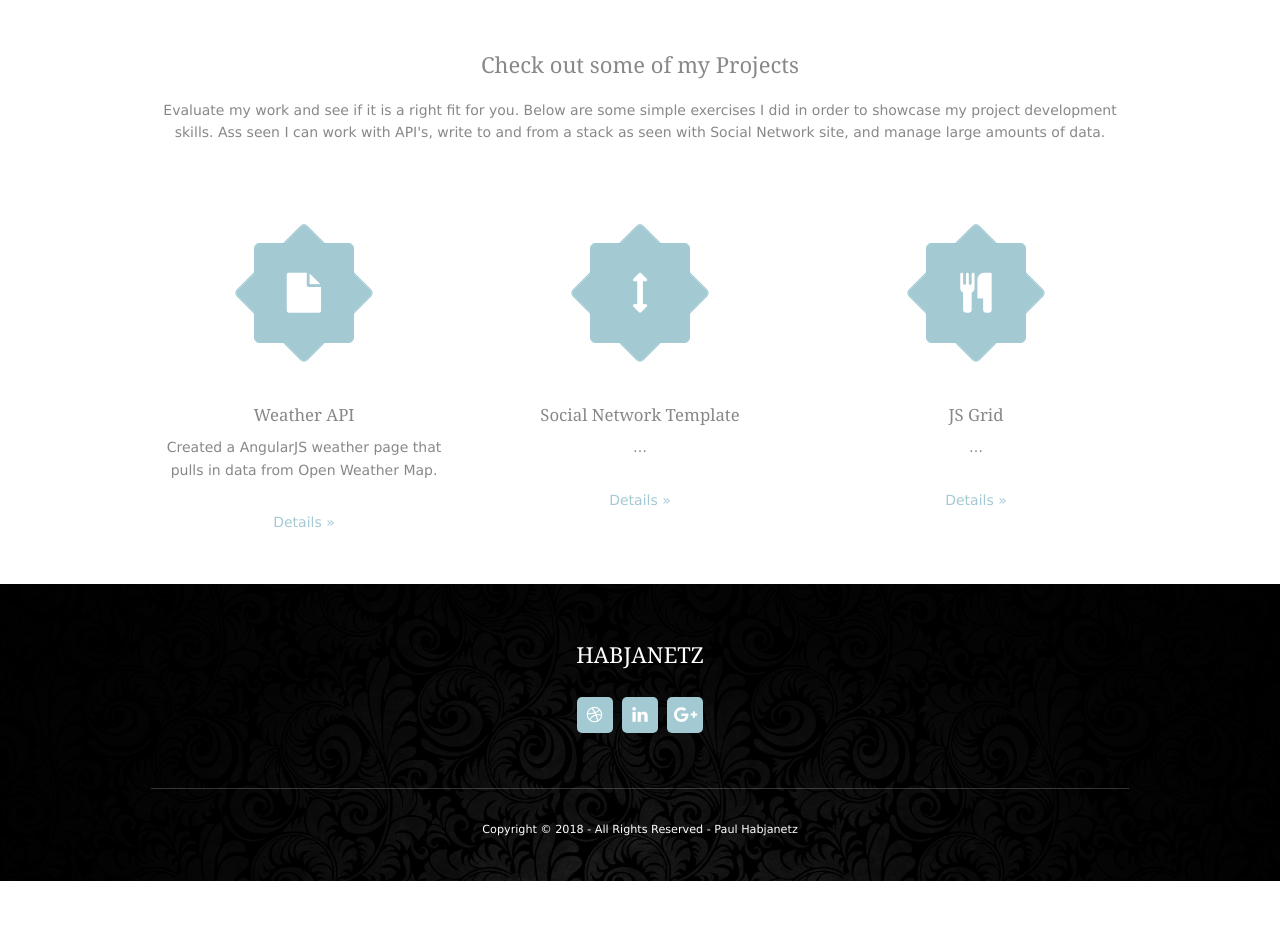
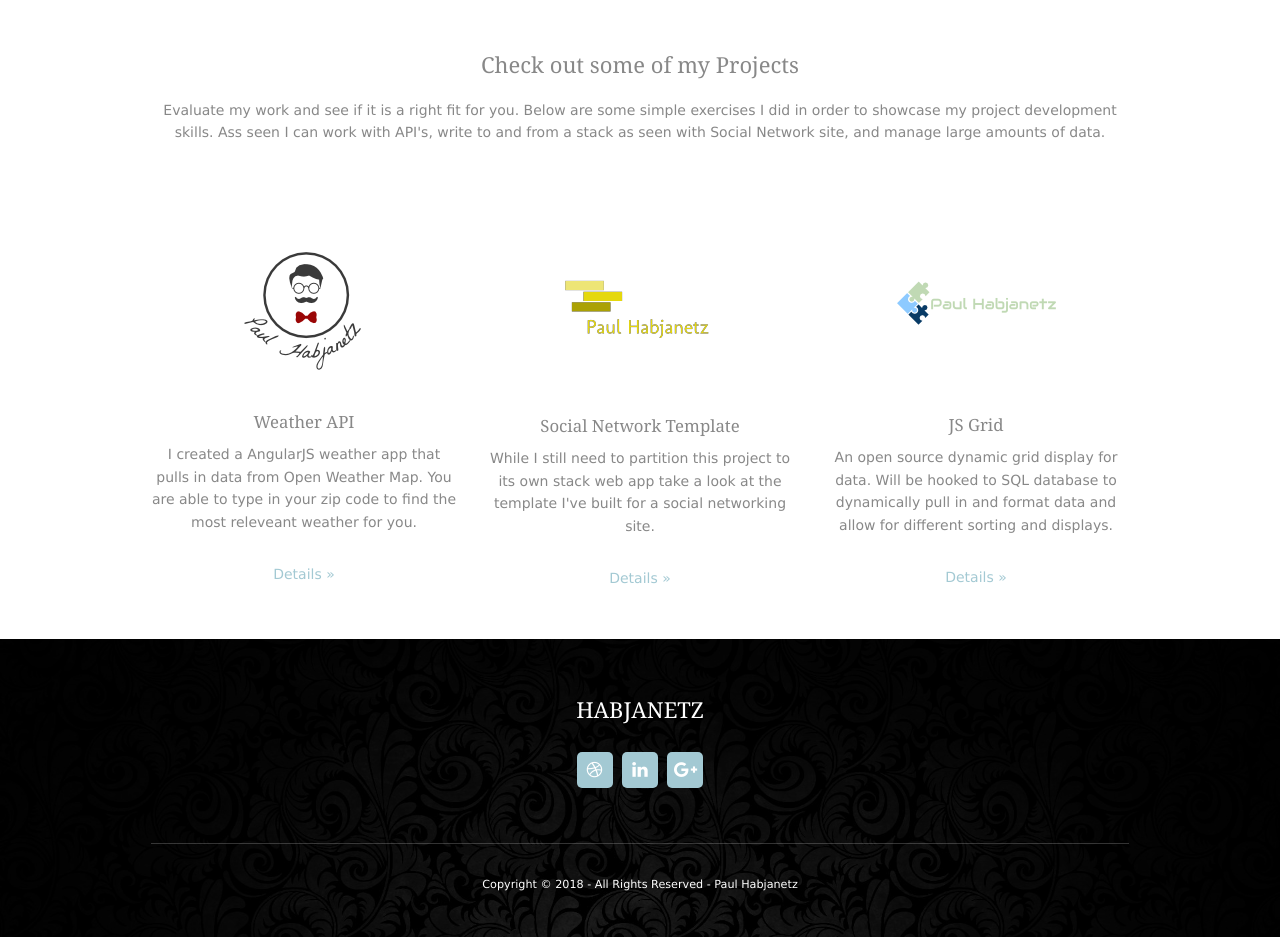
Before and after one commit to paulhab215/Site, a PHP site: page /pages/projects.php in a window 1280 px wide. Shown: the part 304-1241 px from the top of the page. Before the commit the page ends 1185 px from the top, so only its background shows below. Run offline with PHP 8.4, Linux system fonts and the light colour scheme.

Commit message:
Updated wording and logos

```diff
--- a/penyler/pages/projects.php
+++ b/penyler/pages/projects.php
@@ -20,24 +20,27 @@ include ('header.html');
     </div>
     <ul class="nospace group cta">
       <li class="one_third first">
-        <article><span><i class="fa fa-file"></i></span>
-          <h6 class="heading font-x1"><a href="resume.php">Weather API</a></h6>
-          <p>Created a AngularJS weather page that pulls in data from Open Weather Map.</p>
-          <footer><a href="resume.php">Details &raquo;</a></footer>
+        <article>
+          <img src="../images/projects/weather.png" alt="Habjanetz Weather App">
+          <h6 class="heading font-x1"><a href="../projects/WeatherApp/index.htm">Weather API</a></h6>
+          <p>I created a AngularJS weather app that pulls in data from Open Weather Map. You are able to type in your zip code to find the most releveant weather for you.</p>
+          <footer><a href="../projects/WeatherApp/index.htm">Details &raquo;</a></footer>
         </article>
       </li>
       <li class="one_third">
-        <article><span><i class="fa fa-arrows-v"></i></span>
-          <h6 class="heading font-x1"><a href="life-timeline.php">Social Network Template</a></h6>
-          <p> &hellip;</p>
-          <footer><a href="life-timeline.php">Details &raquo;</a></footer>
+        <article>
+          <img src="../images/projects/social.png" alt="Habjanetz Social Network">
+          <h6 class="heading font-x1"><a href="../projects/SocialNetwork/social.html">Social Network Template</a></h6>
+          <p>While I still need to partition this project to its own stack web app take a look at the template I've built for a social networking site.</p>
+          <footer><a href="../projects/SocialNetwork/social.html">Details &raquo;</a></footer>
         </article>
       </li>
       <li class="one_third">
-        <article><span><i class="fa fa-cutlery"></i></span>
-          <h6 class="heading font-x1"><a href="favorite-foods.php">JS Grid</a></h6>
-          <p> &hellip;</p>
-          <footer><a href="favorite-foods.php">Details &raquo;</a></footer>
+        <article>
+          <img src="../images/projects/jsgrid.png" alt="Habjanetz Weather App">
+          <h6 class="heading font-x1"><a href="underconstruction.php">JS Grid</a></h6>
+          <p>An open source dynamic grid display for data. Will be hooked to SQL database to dynamically pull in and format data and allow for different sorting and displays.</p>
+          <footer><a href="underconstruction.php">Details &raquo;</a></footer>
         </article>
       </li>
     </ul>
```
Also changed, not shown: penyler/pages/underconstruction.php (added, +25 -0 lines), penyler/images/projects/construction.png (added), penyler/images/projects/jsgrid.png (added), penyler/images/projects/social.png (added), penyler/images/projects/weather.png (added).
